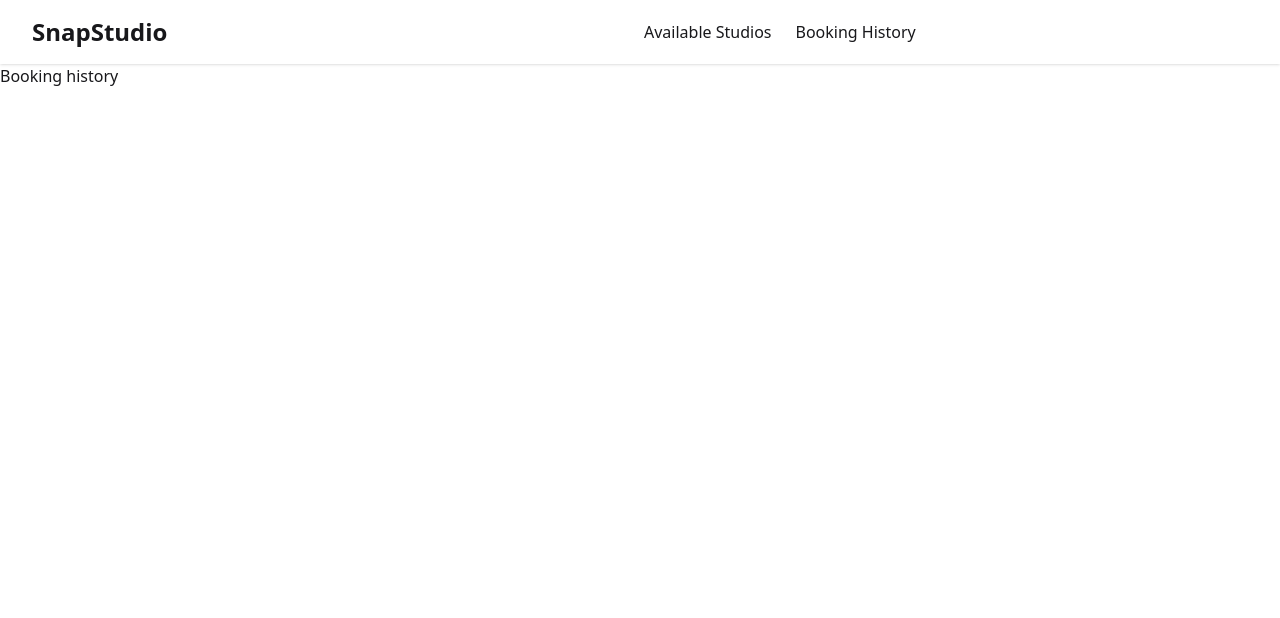
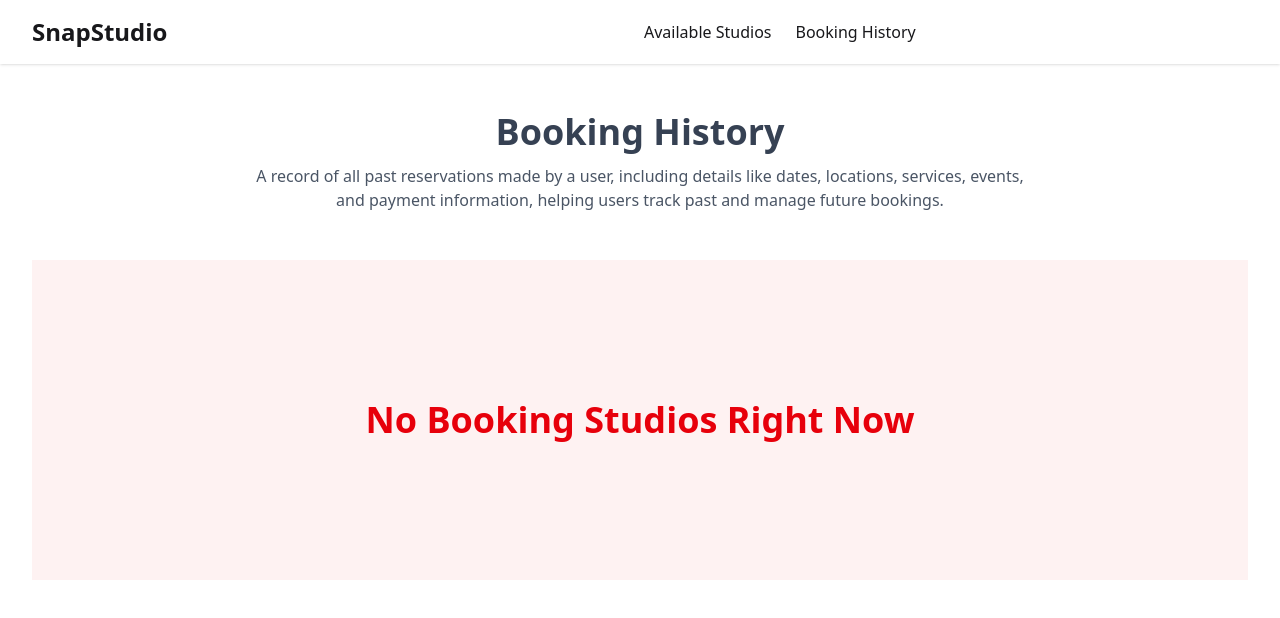
Before and after one commit to Ashiqur1819/Snap-Studio, a React (Vite) app: page /booking_history in a window 1280 px wide. Shown: the top 618 px of the page. Built offline with nearby package versions, Linux system fonts and the light colour scheme.

Commit message:
Added booking history page

```diff
--- a/src/components/AvailableStudiosCard.jsx
+++ b/src/components/AvailableStudiosCard.jsx
@@ -22,13 +22,13 @@ const AvailableStudiosCard = ({ studio }) => {
   useEffect(() => {
     const storedBookings = JSON.parse(localStorage.getItem("bookings")) || [];
     setBookings(storedBookings);
-  }, []);
+  }, [setBookings]);
 
   const handleBooking = () => {
-    if (!date || !timeSlot || !name || !email) {
-      toast.error("All fields are required.");
-      return;
-    }
+    // if (!date || !timeSlot || !name || !email) {
+    //   toast.error("All fields are required.");
+    //   return;
+    // }
 
     const isSlotBooked = bookings.some(
       (booking) =>
@@ -51,6 +51,8 @@ const AvailableStudiosCard = ({ studio }) => {
       timeSlot,
       name,
       email,
+      location: Location,
+      type: Type,
     };
     const updatedBookings = [...bookings, newBooking];
     setBookings(updatedBookings);
@@ -87,7 +89,7 @@ const AvailableStudiosCard = ({ studio }) => {
             onClick={() =>
               document.getElementById(`booking_modal_${Id}`).showModal()
             }
-            className="mt-4 w-full bg-sky-500 text-white py-2 hover:bg-sky-600 transition cursor-pointer"
+            className="mt-4 w-full bg-sky-500 text-white py-2 hover:bg-sky-600 transition cursor-pointer font-medium"
           >
             Book Now
           </button>
@@ -140,16 +142,19 @@ const AvailableStudiosCard = ({ studio }) => {
               className="border p-2 w-full"
             />
           </div>
-          <div className="mt-4 flex justify-end">
+          <div className="mt-4 flex justify-end gap-3">
             <button
-              className="btn btn-secondary mr-2"
+              className="mt-4 w-32 bg-red-500 text-white py-2 hover:bg-red-600 transition cursor-pointer font-medium"
               onClick={() =>
                 document.getElementById(`booking_modal_${Id}`).close()
               }
             >
               Cancel
             </button>
-            <button className="btn btn-primary" onClick={handleBooking}>
+            <button
+              className="mt-4 w-40 bg-sky-500 text-white py-2 hover:bg-sky-600 transition cursor-pointer font-medium"
+              onClick={handleBooking}
+            >
               Confirm Booking
             </button>
           </div>
--- /dev/null
+++ b/src/components/BookingHistoryCard.jsx
@@ -0,0 +1,27 @@
+
+
+const BookingHistoryCard = ({booking}) => {
+    return (
+
+            <div
+              className="bg-white shadow-lg rounded-none p-6 border border-gray-200 hover:shadow-xl transition"
+            >
+              <h2 className="text-xl font-semibold text-gray-900">
+                {booking.type}
+              </h2>
+              <p className="text-gray-600">{booking.location.Address}</p>
+              <div className="mt-4">
+                <p className="text-gray-700 font-medium">{booking.name}</p>
+                <p className="text-gray-500 text-sm">{booking.email}</p>
+              </div>
+              <div className="mt-4">
+                <span className="inline-block bg-sky-50 text-sky-500 text-sm font-semibold px-3 py-1 rounded-full">
+                  {booking.date}
+                </span>
+              </div>
+            </div>
+
+    );
+};
+
+export default BookingHistoryCard;
--- a/src/pages/AvailableStudios.jsx
+++ b/src/pages/AvailableStudios.jsx
@@ -45,8 +45,8 @@ const AvailableStudios = () => {
         </p>
         <div className="grid grid-cols-2 md:grid-cols-3 lg:grid-cols-4 gap-4 mt-12">
           {availableStudios.length == 0 ? (
-            <div className="col-span-4 h-80 w-full flex items-center justify-center bg-teal-50">
-              <h2 className="text-3xl md:text-4xl font-bold text-teal-500">
+            <div className="col-span-4 h-80 w-full flex items-center justify-center bg-red-50">
+              <h2 className="text-3xl md:text-4xl font-bold text-red-600">
                 No Available Studios Right Now
               </h2>
             </div>
--- a/src/pages/BookingHistory.jsx
+++ b/src/pages/BookingHistory.jsx
@@ -1,9 +1,44 @@
+import { useEffect, useState } from "react";
+import BookingHistoryCard from "../components/BookingHistoryCard";
 
 const BookingHistory = () => {
+
+    const [bookings, setBookings] = useState([])
+
+    useEffect(() => {
+        const storedBookings = JSON.parse(localStorage.getItem("bookings")) || [];
+        setBookings(storedBookings);
+      }, [setBookings]);
+
     return (
-        <div>
-            Booking history
+      <div className="px-4 md:px-6 lg:px-8 mt-12">
+        <h2 className="text-3xl md:text-4xl text-center font-bold text-gray-700 mb-3">
+          Booking History
+        </h2>
+        <p className="max-w-3xl mx-auto text-center text-gray-600">
+          A record of all past reservations made by a user, including details
+          like dates, locations, services, events, and payment information,
+          helping users track past and manage future bookings.
+        </p>
+        <div className="grid grid-cols-2 md:grid-cols-3 lg:grid-cols-4 gap-4 mt-12">
+          {bookings.length < 1 ? (
+            <div className="col-span-4 h-80 w-full flex items-center justify-center bg-red-50">
+              <h2 className="text-3xl md:text-4xl font-bold text-red-600">
+                No Booking Studios Right Now
+              </h2>
+            </div>
+          ) : (
+            <>
+              {bookings.map((booking) => (
+                <BookingHistoryCard
+                  booking={booking}
+                  key={booking.Id}
+                ></BookingHistoryCard>
+              ))}
+            </>
+          )}
         </div>
+      </div>
     );
 };
 
```
